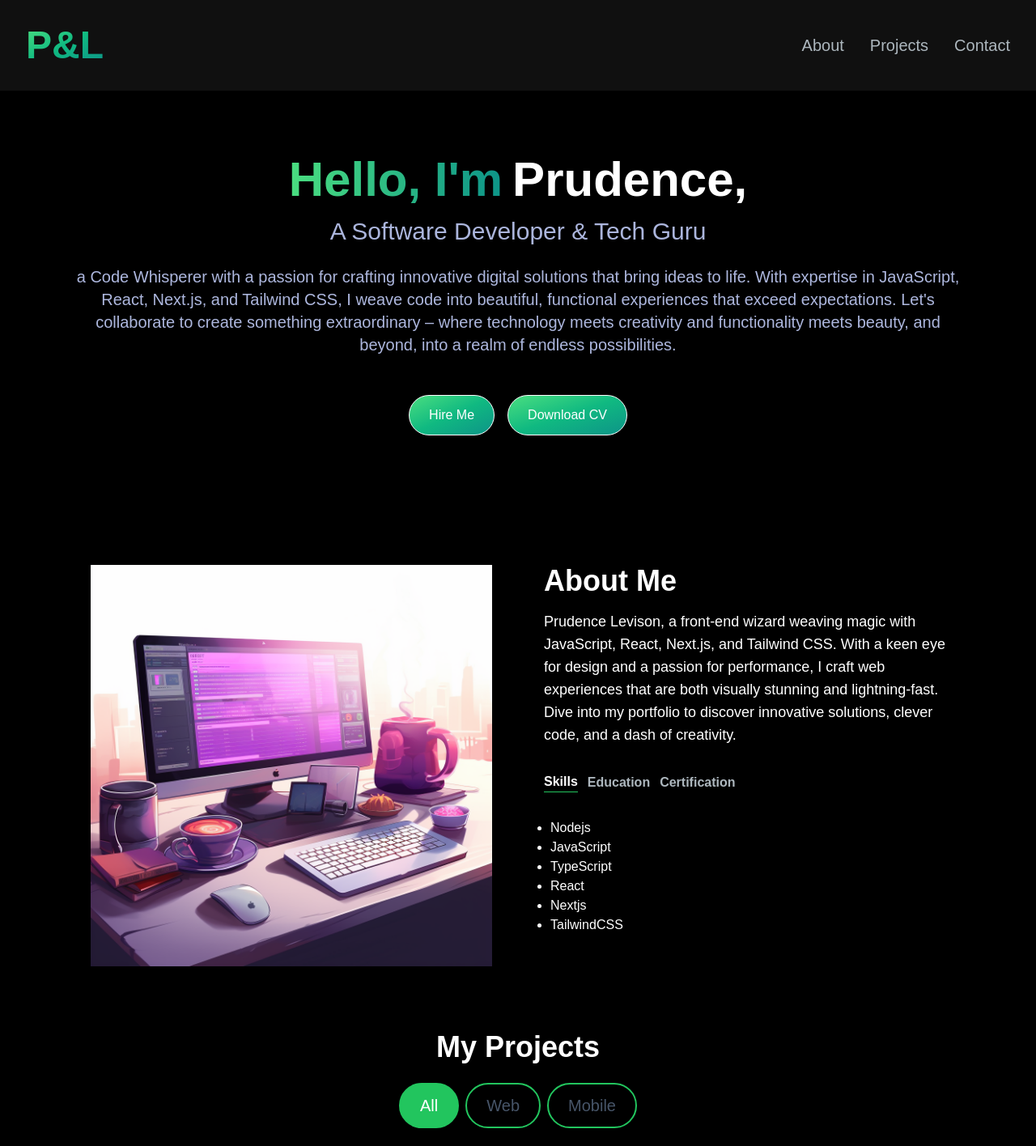
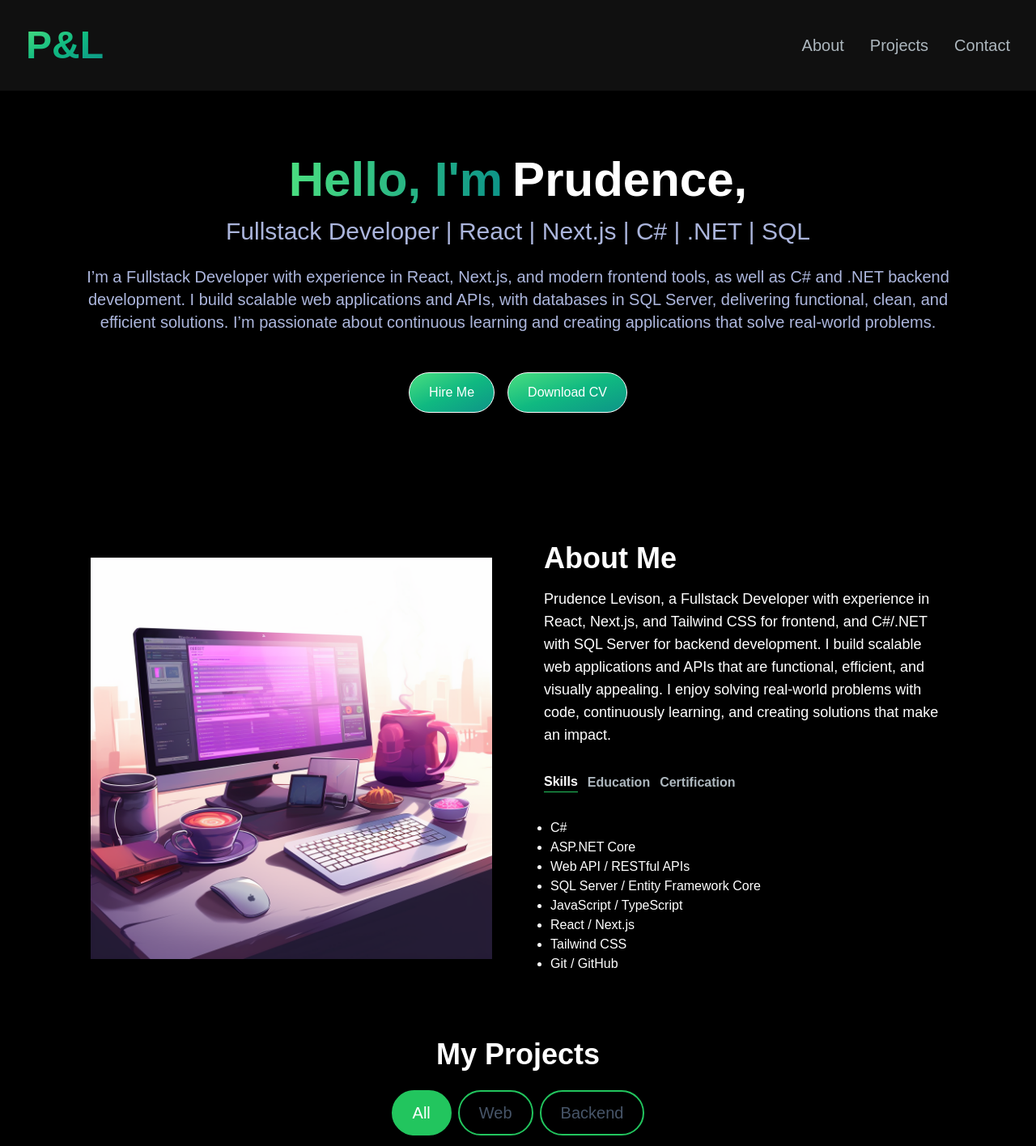
Before and after one commit to Prudence-Levison/My-Portfolio-website, a Next.js app: page / in a window 1280 px wide. Shown: the top 1416 px of the page at 81% size. Built offline with nearby package versions, Linux system fonts and the light colour scheme.

Commit message:
Updated my stack

```diff
--- a/app/api/contact/route.js
+++ b/app/api/contact/route.js
@@ -12,13 +12,14 @@ export async function POST(req) {
       from: 'Contact Form <onboarding@resend.dev>',
       to: ['uzoekwelevisonc@gmail.com'],
       subject: subject,
-      react: (
-        <div>
-          <p><strong>Email:</strong> {email}</p>
-          <p><strong>Message:</strong> {message}</p>
-        </div>
-      ),
-    });
+     subject: subject,
+     html: `
+    <div>
+      <p><strong>Email:</strong> ${email}</p>
+      <p><strong>Message:</strong> ${message}</p>
+    </div>
+  `,
+});
 
     if (error) return NextResponse.json({ error }, { status: 500 });
 
--- a/app/components/AboutSection.jsx
+++ b/app/components/AboutSection.jsx
@@ -9,12 +9,14 @@ const TAB_DATA =[
     id: "Skills",
     content :(
       <ul className='list-disc pl-2'>
-        <li>Nodejs</li>
-        <li>JavaScript</li>
-        <li>TypeScript</li>
-        <li>React</li>
-        <li>Nextjs</li>
-        <li>TailwindCSS</li>
+        <li>C#</li>
+  <li>ASP.NET Core</li>
+  <li>Web API / RESTful APIs</li>
+  <li>SQL Server / Entity Framework Core</li>
+  <li>JavaScript / TypeScript</li>
+  <li>React / Next.js</li>
+  <li>Tailwind CSS</li>
+  <li>Git / GitHub</li>
       </ul>
     )
   },
@@ -35,9 +37,10 @@ const TAB_DATA =[
     id: "Certification",
     content :(
       <ul className='list-disc pl-2'>
-        <li>FemCode</li>
-        <li>Federal University of Technology, Owerri</li>
-        <li>Babcock University</li>
+      <li>C# Fundamentals – Udemy (Mosh Hamedani) Completed</li>
+      <li>ASP.NET Core Web API – Udemy (Mosh Hamedani)  Completed</li>
+      <li>SQL / Database Fundamentals – Self-taught via YouTube </li>
+      <li>FemCode Fullstack Development Program Completed</li>
       </ul>
     )
   }
@@ -58,10 +61,8 @@ const AboutSection = () => {
       <Image src='/images/about-image.png' width={500} height={500} alt='About Us'/>
       <div className='mt-4 md:mt-0 text-left flex flex-col h-full'>
         <h2 className='text-4xl font-bold text-white mb-4'>About Me</h2>
-        <p className='text-base lg:text-lg'> Prudence Levison, a front-end wizard weaving magic with JavaScript, React, Next.js, and Tailwind CSS.
-           With a keen eye for design and a passion for performance, I craft web experiences that are both visually stunning and lightning-fast. Dive into my portfolio to discover innovative solutions, clever code, and a dash of creativity.
+        <p className='text-base lg:text-lg'>  Prudence Levison, a Fullstack Developer with experience in React, Next.js, and Tailwind CSS for frontend, and C#/.NET with SQL Server for backend development. I build scalable web applications and APIs that are functional, efficient, and visually appealing. I enjoy solving real-world problems with code, continuously learning, and creating solutions that make an impact.
 </p>
-
 <div className='flex flex-row justify-start mt-8'>
   <TabButton
   selectTab={() => handleToChange ("Skills")} active={tab === "Skills"} >
--- a/app/components/HeroSection.jsx
+++ b/app/components/HeroSection.jsx
@@ -12,10 +12,10 @@ const HeroSection = () => {
           <span className='pl-3'>Prudence,</span>
         </h1>
         <h2 className='text-[#ADB7DE] text-lg sm:text-xl md:text-2xl lg:text-3xl mb-6 animate-pulse duration-5000'>
-  A Software Developer & Tech Guru
+        Fullstack Developer | React | Next.js | C# | .NET | SQL
 </h2>
         <p className='text-[#ADB7DE] text-sm sm:text-base md:text-lg lg:text-xl mb-6 leading-relaxed'>
-          a Code Whisperer with a passion for crafting innovative digital solutions that bring ideas to life. With expertise in JavaScript, React, Next.js, and Tailwind CSS, I weave code into beautiful, functional experiences that exceed expectations. Let's collaborate to create something extraordinary – where technology meets creativity and functionality meets beauty, and beyond, into a realm of endless possibilities.
+          I’m a Fullstack Developer with experience in React, Next.js, and modern frontend tools, as well as C# and .NET backend development. I build scalable web applications and APIs, with databases in SQL Server, delivering functional, clean, and efficient solutions. I’m passionate about continuous learning and creating applications that solve real-world problems.
         </p>
         <div className='flex flex-col sm:flex-row justify-center gap-4 mt-3  md:mt-6'>
           <Link href="#contact">
--- a/app/components/ProjectsSection.jsx
+++ b/app/components/ProjectsSection.jsx
@@ -77,7 +77,7 @@ const ProjectsSection = () => {
     <div className='text-white flex flex-row justify-center items-center gap-2 py-6'>
      <ProjectTag onClick={handleTagChange} name="All" isSelected={tag ==="All"}/>
      <ProjectTag onClick={handleTagChange} name="Web" isSelected={tag ==="Web"}/>
-     <ProjectTag onClick={handleTagChange} name="Mobile" isSelected={tag  ==="Mobile"}/>
+     <ProjectTag onClick={handleTagChange} name="Backend" isSelected={tag  ==="Backend"}/>
     </div>
     <div className='grid md:grid-cols-3 gap-8 md:gap-12'>
       {filteredProjects.map((project) => (
```
